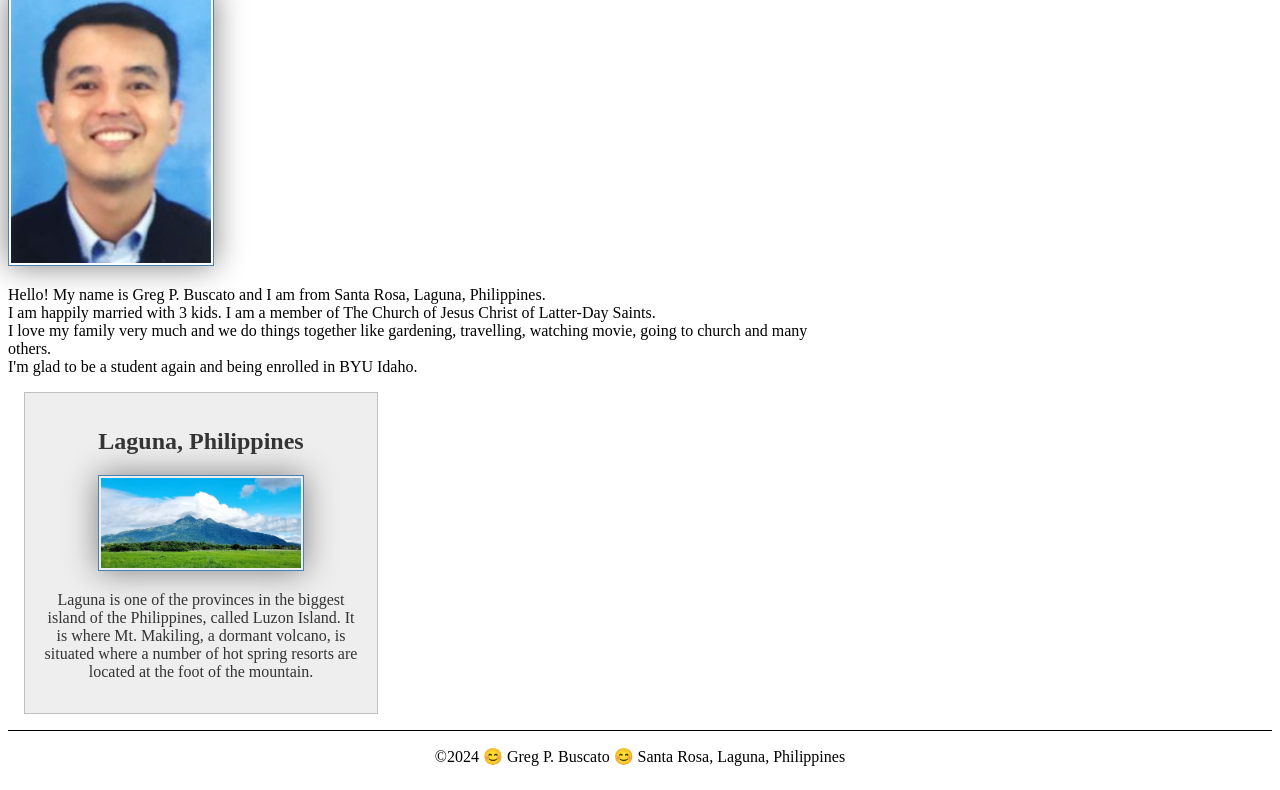
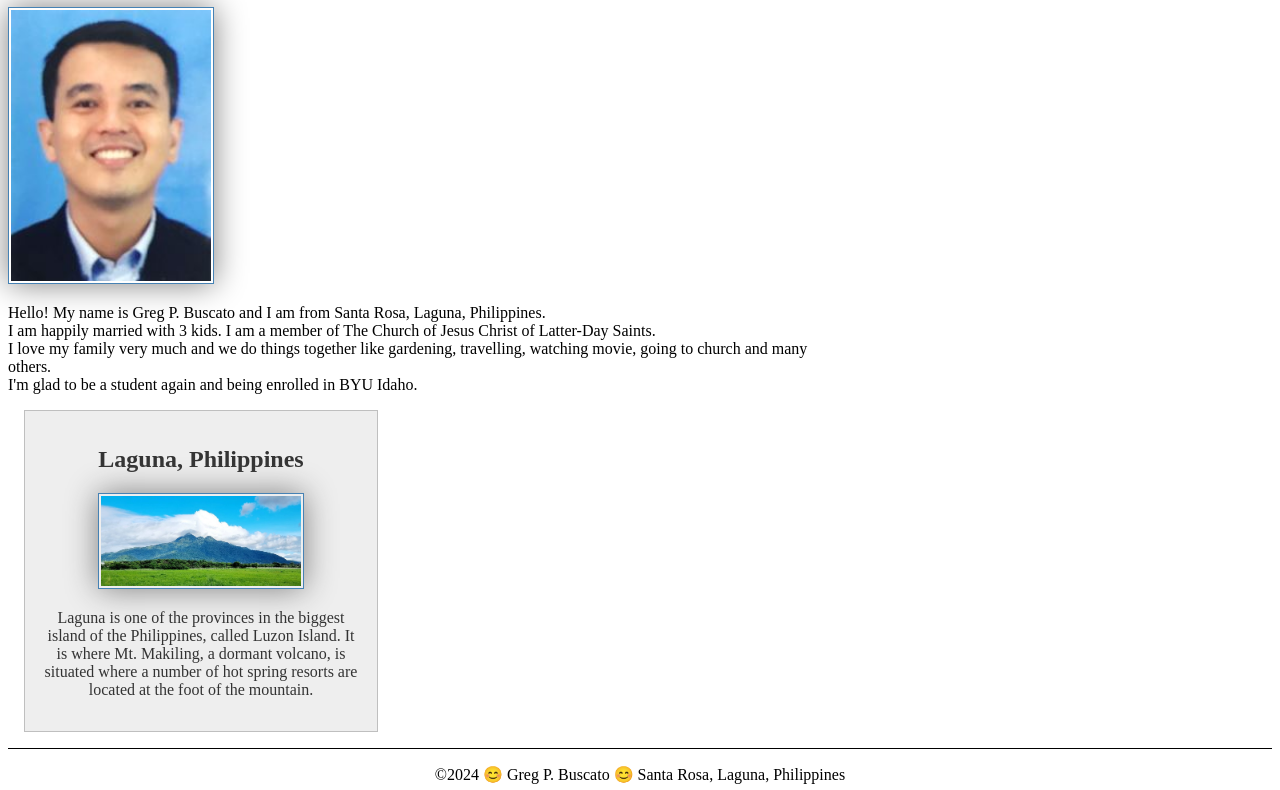
Before and after one commit to gregpbuscato/wdd130, a plain HTML site: page index.html in a window 1280 px wide. Shown: the part 293-1083 px from the top of the page. Drawn offline with Linux system fonts and the light colour scheme.

Commit message:
updated css file path

```diff
--- a/index.html
+++ b/index.html
@@ -6,7 +6,7 @@
     <title>Greg P. Buscato | WDD 130</title>
     <meta name="description" content="This page reflects the principles in basic website creation particularly html for the structure and css for the page rendering. This is a major requirement for the WDD 130 course.">
     <meta name="author" content="Greg P. Buscato">
-    <link rel="stylesheet" href="./styles/styles.css">
+    <link rel="stylesheet" href="./styles/styles.css"> /* updated css file path */
   </head>
   <body>
     <header>
```
